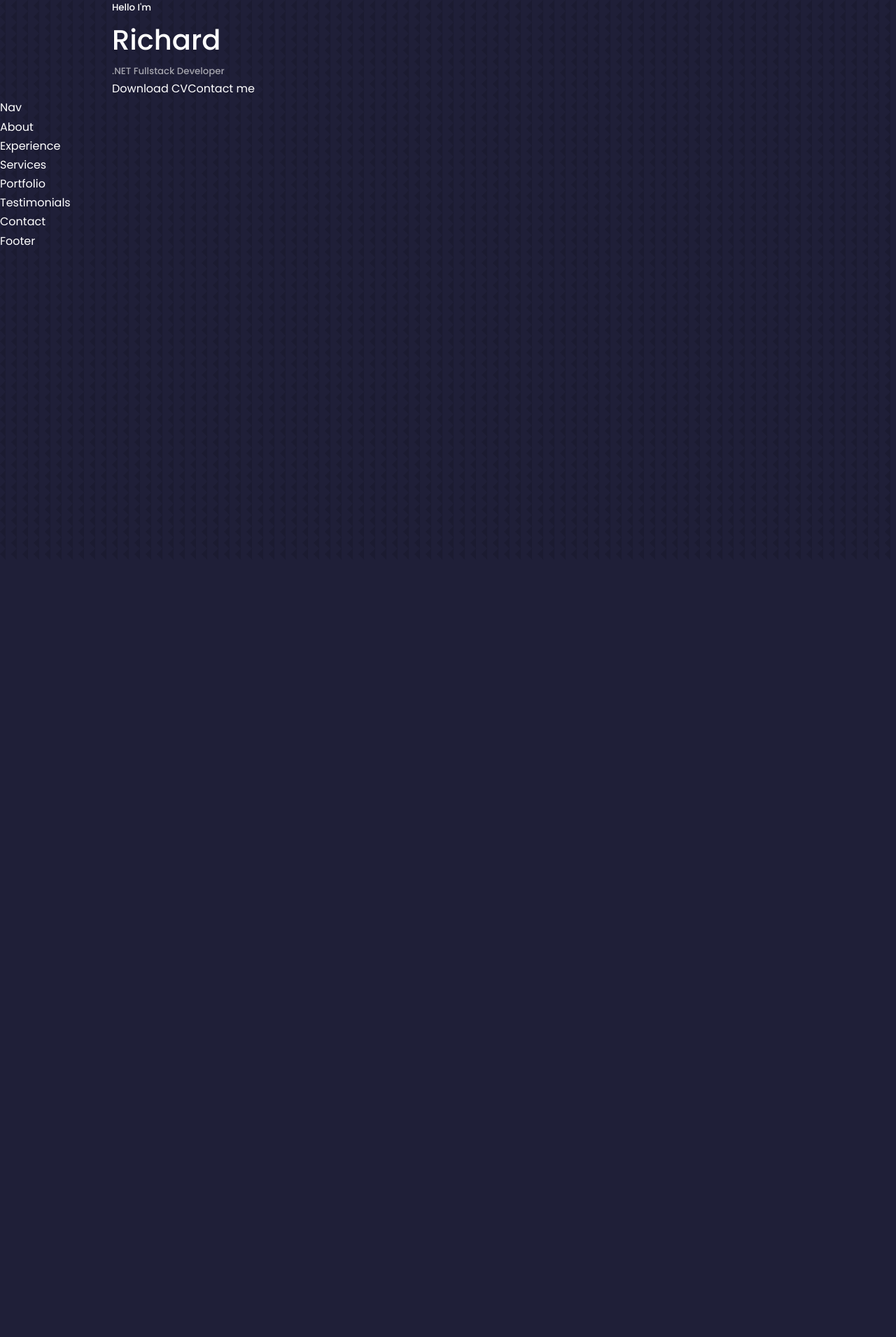
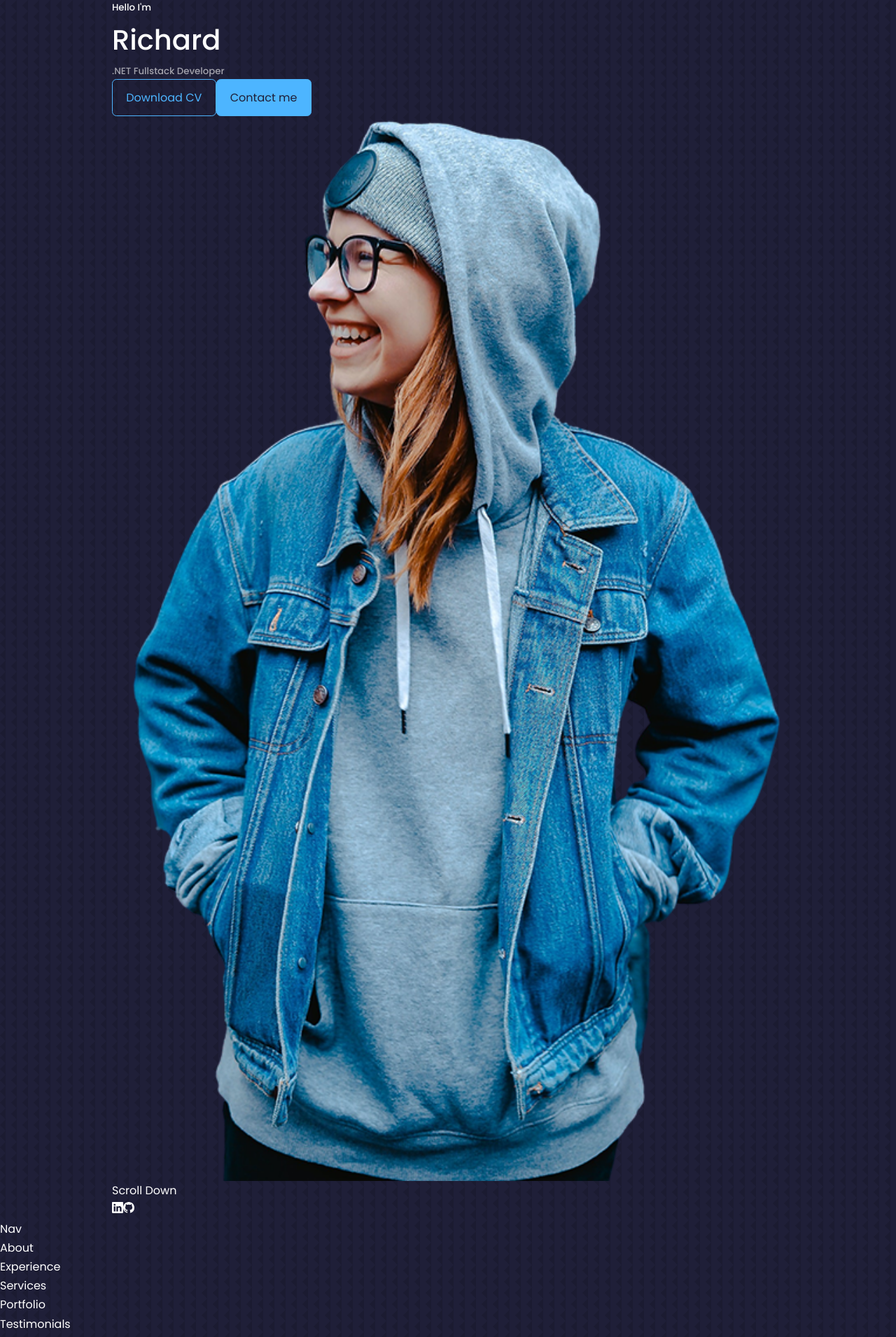
Before and after one commit to RichardChalk/portfolio, a React (Create React App) app: page / in a window 1280 px wide. Shown: the top 1911 px of the page at 70% size. Before the commit the page ends 800 px from the top, so only its background shows below. Built offline with nearby package versions, Linux system fonts and the light colour scheme.

Commit message:
Added dummy portrait and social icons

```diff
--- a/package.json
+++ b/package.json
@@ -8,6 +8,7 @@
     "@testing-library/user-event": "^13.5.0",
     "react": "^18.1.0",
     "react-dom": "^18.1.0",
+    "react-icons": "^4.4.0",
     "react-scripts": "5.0.1",
     "web-vitals": "^2.1.4"
   },
--- a/src/components/header/CTA.jsx
+++ b/src/components/header/CTA.jsx
@@ -4,10 +4,12 @@
 export const CTA = () => {
   return (
     <div className="cta">
-      <a href={CV} download>
+      <a href={CV} download className="btn">
         Download CV
       </a>
-      <a href="#contact">Contact me</a>
+      <a href="#contact" className="btn btn-primary">
+        Contact me
+      </a>
     </div>
   );
 };
--- a/src/components/header/Header.jsx
+++ b/src/components/header/Header.jsx
@@ -1,6 +1,8 @@
 import React from "react";
 import "./header.css";
 import CTA from "./CTA";
+import ME from "../../assets/me.png";
+import HeaderSocials from "./HeaderSocials";
 
 const Header = () => {
   return (
@@ -10,6 +12,16 @@
         <h1>Richard</h1>
         <h5 className="text-light">.NET Fullstack Developer</h5>
         <CTA />
+
+        <div className="me">
+          <img src={ME} alt="Portrait of Richard Chalk" />
+        </div>
+
+        <a href="#contact" className="scroll__down">
+          Scroll Down
+        </a>
+
+        <HeaderSocials />
       </div>
     </header>
   );
--- /dev/null
+++ b/src/components/header/HeaderSocials.jsx
@@ -0,0 +1,18 @@
+import React from "react";
+import { BsLinkedin } from "react-icons/bs";
+import { BsGithub } from "react-icons/bs";
+
+const HeaderSocials = () => {
+  return (
+    <div className="header__socials">
+      <a href="https://linkedin.com" target="_blank">
+        <BsLinkedin />
+      </a>
+      <a href="https://github.com" target="_blank">
+        <BsGithub />
+      </a>
+    </div>
+  );
+};
+
+export default HeaderSocials;
```
Also changed, not shown: 1 other file (tests, documents, lock files or other folders).
